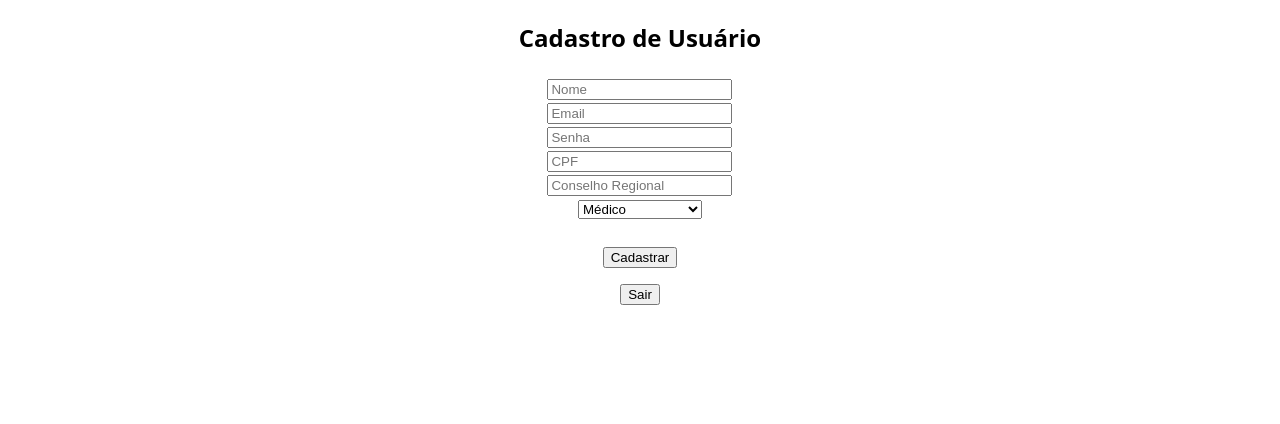
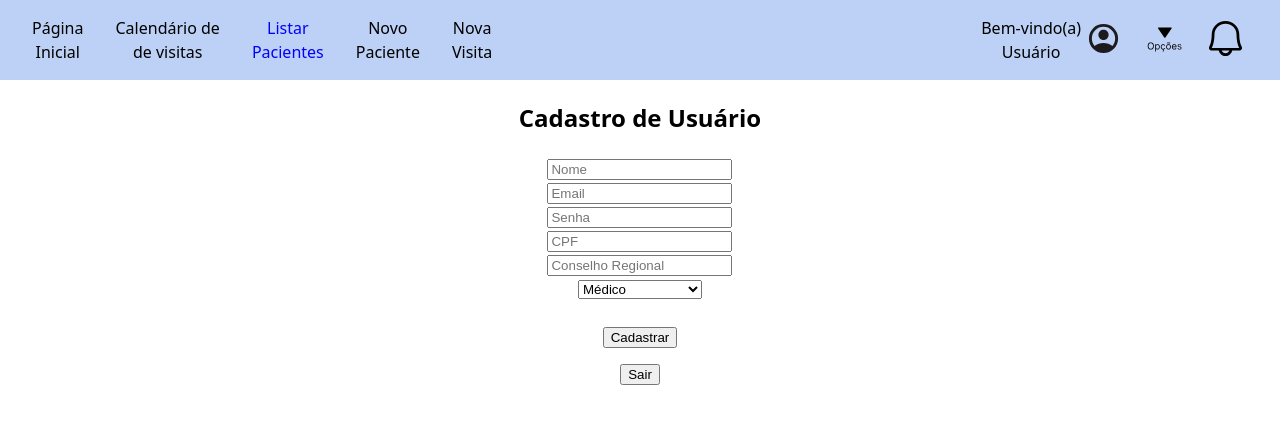
Before and after one commit to Jonas-eng-21/Sistema-de-assistencia-para-visitas-domiciliares, a React (Vite) app in the folder sistemaFront/: page /listagem in a window 1280 px wide. Shown: the top 424 px of the page. Built offline with nearby package versions, Linux system fonts and the light colour scheme; sample sign-in values are in the browser's storage.

Commit message:
Pequea modificação no header: Bem vindo agora retorna o nome do usuário

```diff
--- a/sistemaFront/src/components/Header/index.tsx
+++ b/sistemaFront/src/components/Header/index.tsx
@@ -1,8 +1,10 @@
 import { useNavigate } from "react-router-dom";
 import * as S from "./style";
+import { useAuth } from "../../context/AuthContext";
 
 const Header = () => {
   const navigate = useNavigate();
+  const { user } = useAuth();
 
   return (
     <>
@@ -35,8 +37,9 @@ const Header = () => {
           <div style={{ display: "flex" }}>
             <p>
               Bem-vindo(a)
-              <br /> Usuário
+              <br /> {user?.nome || "Usuário"}
             </p>
+
             <button
               style={{
                 background: "none",
--- a/sistemaFront/src/pages/ListagemPaciente/index.tsx
+++ b/sistemaFront/src/pages/ListagemPaciente/index.tsx
@@ -1,11 +1,13 @@
 import * as S from "./style";
 import RegisterForm from "../../components/RegisterForm";
 import { useAuth } from "../../context/AuthContext";
+import Header from "../../components/Header";
 
 const ListagemPaciente = () => {
   const { logout } = useAuth();
   return (
     <S.Container>
+      <Header />
       <RegisterForm />
       <button onClick={logout}>Sair</button>
     </S.Container>
```
